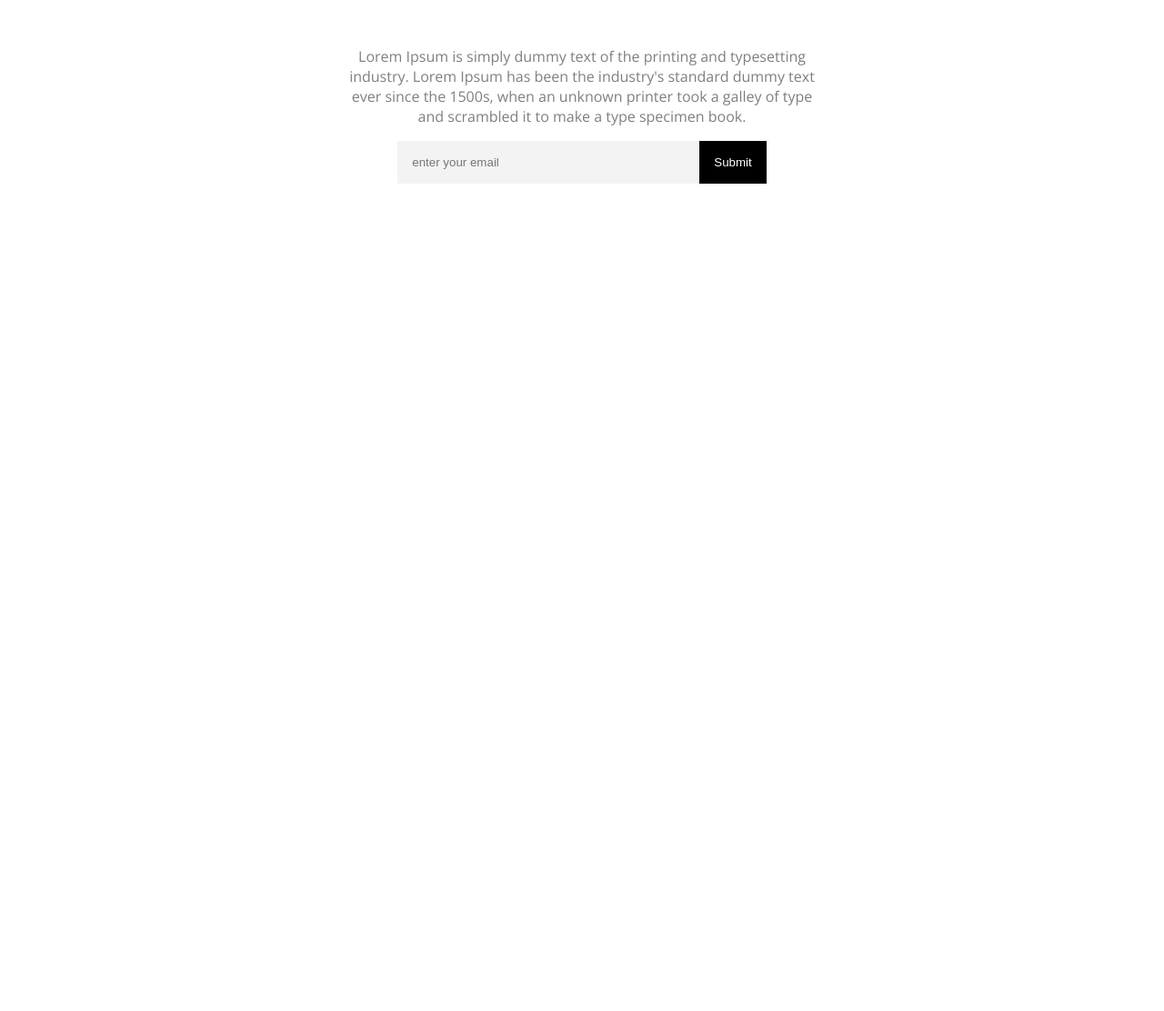
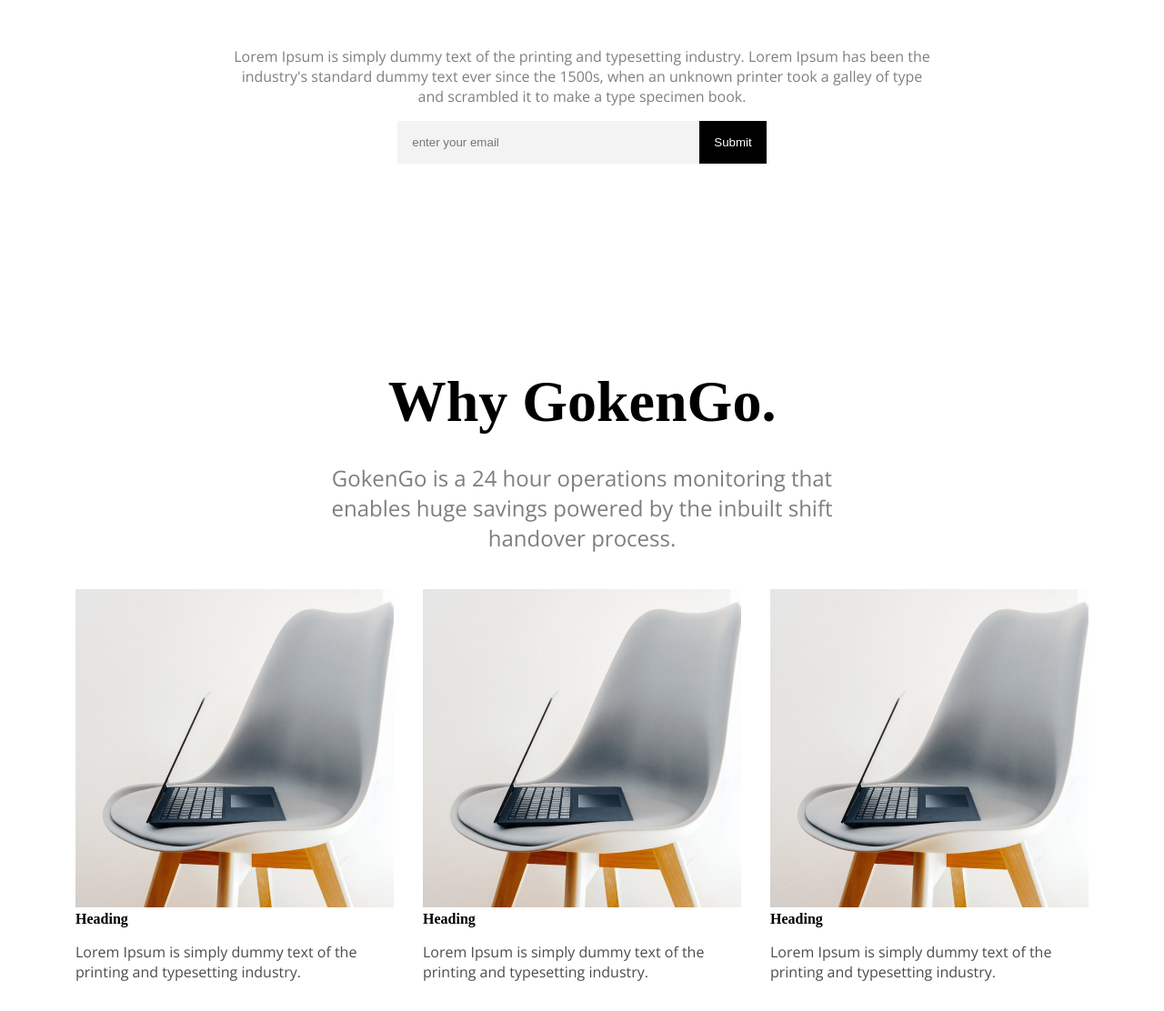
Before and after one commit to harshadgokhkale0308/gokengo1, a Gatsby site: page / in a window 1280 px wide. Shown: the part 500-1612 px from the top of the page at 91% size. Before the commit the page ends 800 px from the top, so only its background shows below. Built offline with nearby package versions, Linux system fonts and the light colour scheme; Gatsby itself is replaced by a stand-in of ours; a web font is replaced by a local one.

Commit message:
Added Summary Section

```diff
--- a/package.json
+++ b/package.json
@@ -5,7 +5,6 @@
   "version": "0.1.0",
   "author": "Kyle Mathews <mathews.kyle@gmail.com>",
   "dependencies": {
-    "framer-motion": "^1.11.0",
     "gatsby": "^2.21.22",
     "gatsby-image": "^2.4.3",
     "gatsby-plugin-manifest": "^2.4.2",
@@ -20,7 +19,8 @@
     "prop-types": "^15.7.2",
     "react": "^16.12.0",
     "react-dom": "^16.12.0",
-    "react-helmet": "^6.0.0"
+    "react-helmet": "^6.0.0",
+    "react-intersection-observer": "^8.26.2"
   },
   "devDependencies": {
     "prettier": "2.0.5"
--- a/src/components/Header.js
+++ b/src/components/Header.js
@@ -1,15 +1,12 @@
 import React, { useEffect, useRef } from "react"
-import CSSPlugin from "gsap/CSSPlugin"
 import { TimelineLite, Power3 } from "gsap"
 import MainVideo from "../videos/main.mp4"
-import gsap from "gsap"
 
 const Header = () => {
   let header = useRef(null)
   let tl = new TimelineLite()
 
   useEffect(() => {
-    gsap.registerPlugin(CSSPlugin)
     tl.to(header, 0, { css: { visibility: "visible" } })
       .to(".video_wrapper .revealer", 1.6, {
         height: "0",
--- a/src/components/layout.js
+++ b/src/components/layout.js
@@ -5,15 +5,21 @@
  * See: https://www.gatsbyjs.org/docs/use-static-query/
  */
 
-import React from "react"
+import React, { useEffect } from "react"
 import "../styles/main.scss"
+import gsap from "gsap"
+import CSSPlugin from "gsap/CSSPlugin"
 
 // Components
 import Navbar from "../components/Navbar"
 
 const Layout = ({ children }) => {
+  useEffect(() => {
+    gsap.registerPlugin(CSSPlugin)
+  })
+
   return (
-    <div className="page_wrap">
+    <div>
       <Navbar></Navbar>
       <main>{children}</main>
     </div>
--- /dev/null
+++ b/src/components/summary.js
@@ -0,0 +1,96 @@
+import React, { useEffect } from "react"
+import { graphql, useStaticQuery } from "gatsby"
+import { TimelineLite, Power3 } from "gsap"
+import { useInView } from "react-intersection-observer"
+import Img from "gatsby-image"
+
+const Summary = () => {
+  const data = useStaticQuery(graphql`
+    query Images {
+      Image: file(relativePath: { eq: "placeholder.jpg" }) {
+        id
+        childImageSharp {
+          fixed(width: 350, height: 350) {
+            ...GatsbyImageSharpFixed
+          }
+          fluid {
+            ...GatsbyImageSharpFluid
+          }
+        }
+      }
+    }
+  `)
+  const [ref, inView] = useInView({
+    threshold: 0,
+    triggerOnce: true,
+  })
+
+  //   let [ranOnce, SetRanOnce] = useState(false)
+
+  useEffect(() => {
+    if (inView) {
+      let tl = new TimelineLite()
+      tl.from(".heading_inner", 1, {
+        y: 350,
+        ease: Power3.easeOut,
+      })
+        .from(".heading p", 0.8, { opacity: 0, y: 20, ease: Power3.easeOut })
+        .staggerFrom(
+          ".summary_video",
+          1,
+          {
+            opacity: 0,
+            y: 200,
+            ease: Power3.easeOut,
+          },
+          0.2
+        )
+    }
+  }, [inView])
+
+  return (
+    <div className="container">
+      <div className="summary_wrapper" ref={ref}>
+        <div className="heading">
+          <h1>
+            <div className="heading_inner">Why GokenGo.</div>
+          </h1>
+          <p>
+            GokenGo is a 24 hour operations monitoring that enables huge savings
+            powered by the inbuilt shift handover process.
+          </p>
+        </div>
+        <div className="summary_videos_wrapper">
+          <div className="summary_video">
+            <Img fixed={data.Image.childImageSharp.fixed}></Img>
+            <div className="heading">Heading</div>
+            <p>
+              Lorem Ipsum is simply dummy text of the printing and typesetting
+              industry.
+            </p>
+          </div>
+
+          <div className="summary_video">
+            <Img fixed={data.Image.childImageSharp.fixed}></Img>
+            <div className="heading">Heading</div>
+            <p>
+              Lorem Ipsum is simply dummy text of the printing and typesetting
+              industry.
+            </p>
+          </div>
+
+          <div className="summary_video">
+            <Img fixed={data.Image.childImageSharp.fixed}></Img>
+            <div className="heading">Heading</div>
+            <p>
+              Lorem Ipsum is simply dummy text of the printing and typesetting
+              industry.
+            </p>
+          </div>
+        </div>
+      </div>
+    </div>
+  )
+}
+
+export default Summary
--- a/src/pages/index.js
+++ b/src/pages/index.js
@@ -5,11 +5,13 @@ import SEO from "../components/seo"
 
 // Components
 import Header from "../components/Header"
+import Summary from "../components/summary"
 
 const IndexPage = () => (
   <Layout>
     <SEO title="Home" />
     <Header></Header>
+    <Summary></Summary>
   </Layout>
 )
 
--- a/src/styles/components/header.scss
+++ b/src/styles/components/header.scss
@@ -6,7 +6,7 @@
   color: $black;
   position: relative;
   top: 20vh;
-  height: 80vh;
+  height: 100vh;
 
   .content_wrapper {
     display: flex;
--- a/src/styles/components/navbar.scss
+++ b/src/styles/components/navbar.scss
@@ -6,7 +6,7 @@
   justify-content: space-between;
   align-items: center;
   background: $white;
-  width: inherit;
+  width: 80vw;
   color: $black;
   z-index: 1000;
 
--- /dev/null
+++ b/src/styles/components/summary.scss
@@ -0,0 +1,42 @@
+.summary_wrapper {
+  display: flex;
+  align-items: center;
+  flex-direction: column;
+  width: 70vw;
+  .heading {
+    h1 {
+      font-size: 4rem;
+      display: flex;
+      align-content: center;
+      justify-content: center;
+      margin: 0 auto;
+      overflow: hidden;
+      height: 80px;
+    }
+    p {
+      font-family: "Open Sans";
+      text-align: center;
+      width: 600px;
+      font-size: 1.5rem;
+      opacity: 0.5;
+    }
+  }
+
+  .summary_videos_wrapper {
+    display: flex;
+    flex-direction: row;
+    align-self: center;
+    justify-self: center;
+    .summary_video {
+      padding: 1rem;
+      .heading {
+        font-family: "Montserrat";
+        font-weight: 700;
+      }
+      p {
+        font-family: "Open Sans";
+        opacity: 0.7;
+      }
+    }
+  }
+}
--- a/src/styles/main.scss
+++ b/src/styles/main.scss
@@ -4,28 +4,24 @@
 // Components
 @import "./components/navbar.scss";
 @import "./components/header.scss";
+@import "./components/summary.scss";
 
 body,
 html {
   user-select: none;
   overscroll-behavior: none;
-  margin: 0;
+  margin: 0 auto;
   font-family: "Montserrat";
   -webkit-font-smoothing: antialiased;
   -moz-osx-font-smoothing: grayscale;
   background: $white;
   overflow-x: hidden;
 
-  .page_wrap {
+  .container {
     width: 100vw;
     display: flex;
     flex-direction: column;
     align-items: center;
-  }
-
-  .container {
-    display: flex;
-    flex-direction: column;
-    width: 70vw;
+    overflow: hidden;
   }
 }
```
Also changed, not shown: src/images/placeholder.jpg (added), src/images/placeholder.png (deleted), 1 other file.
